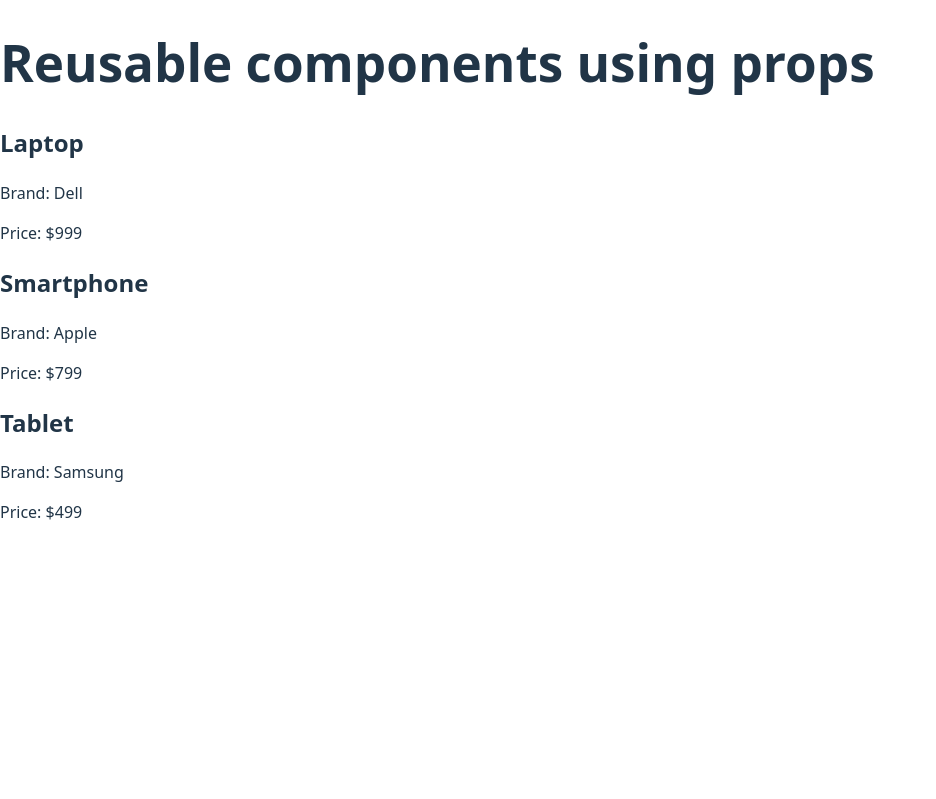
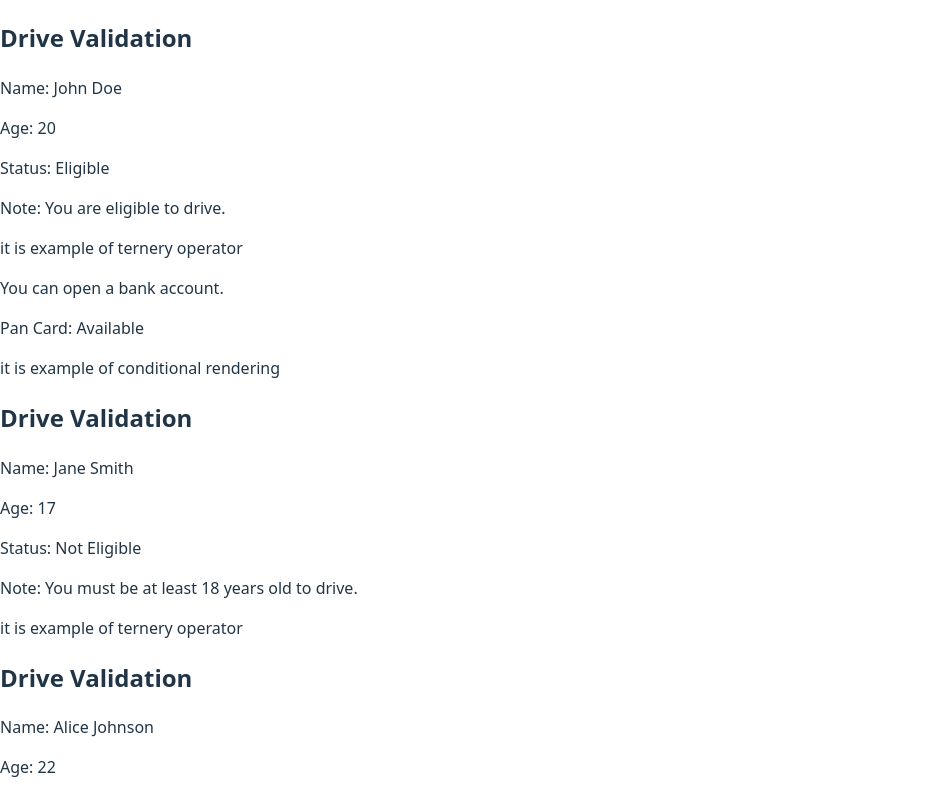
Before and after one commit to mdazim764/AIZTS-Tasks, a React (Vite) app in the folder ReactJS/first-react-app/: page / in a window 1280 px wide. Shown: the top 799 px of the page, without its empty margins (0-936 px from the left). Built offline with nearby package versions, Linux system fonts and the light colour scheme.

Commit message:
Add DriveValidation component and integrate in App
Introduced the DriveValidation component to display driving eligibility and PAN card status using props and conditional rendering. Updated App.jsx to render DriveValidation for sample users, replacing the previous Product component examples.

```diff
--- a/ReactJS/first-react-app/src/App.jsx
+++ b/ReactJS/first-react-app/src/App.jsx
@@ -3,6 +3,7 @@ import Person from './Person';
 import Cat from './Cat';
 import { Test } from './Components/Test';
 import Product from './Components/Product';
+import DriveValidation from './Components/DriveValidation';
 
 const App = () => {
   console.log('App component rendered');
@@ -15,10 +16,14 @@ const App = () => {
       <Cat /> */}
 {/* <Test /> */}
 
-<h1>Reusable components using props</h1>
+{/* <h1>Reusable components using props</h1>
     <Product name="Laptop" brand="Dell" price={999} />
     <Product name="Smartphone" brand="Apple" price={799} />
-    <Product name="Tablet" brand="Samsung" price={499} />
+    <Product name="Tablet" brand="Samsung" price={499} /> */}
+
+    <DriveValidation name="John Doe" age={20} pan={true} />
+    <DriveValidation name="Jane Smith" age={17} pan={false} />
+    <DriveValidation name="Alice Johnson" age={22} pan={true} />
     </div>
     </>
   );
--- /dev/null
+++ b/ReactJS/first-react-app/src/Components/DriveValidation.jsx
@@ -0,0 +1,21 @@
+import React from 'react';
+
+function DriveValidation({name, age, pan}) {
+  return (
+    <div>
+      <h2>Drive Validation</h2>
+      <p>Name: {name}</p>
+      <p>Age: {age}</p>
+      <p>Status: {age >= 18 ? "Eligible" : "Not Eligible"}</p>
+      <p>Note: {age < 18 ? "You must be at least 18 years old to drive." : "You are eligible to drive."}</p>
+      <p>it is example of ternery operator</p>
+
+    {pan && <p>You can open a bank account.</p>}
+      <p>{pan && <span>Pan Card: {pan ? "Available" : "Not Available"}</span>}</p>
+     {pan && <p>it is example of conditional rendering</p>}
+
+    </div>
+  );
+}
+
+export default DriveValidation;
```
